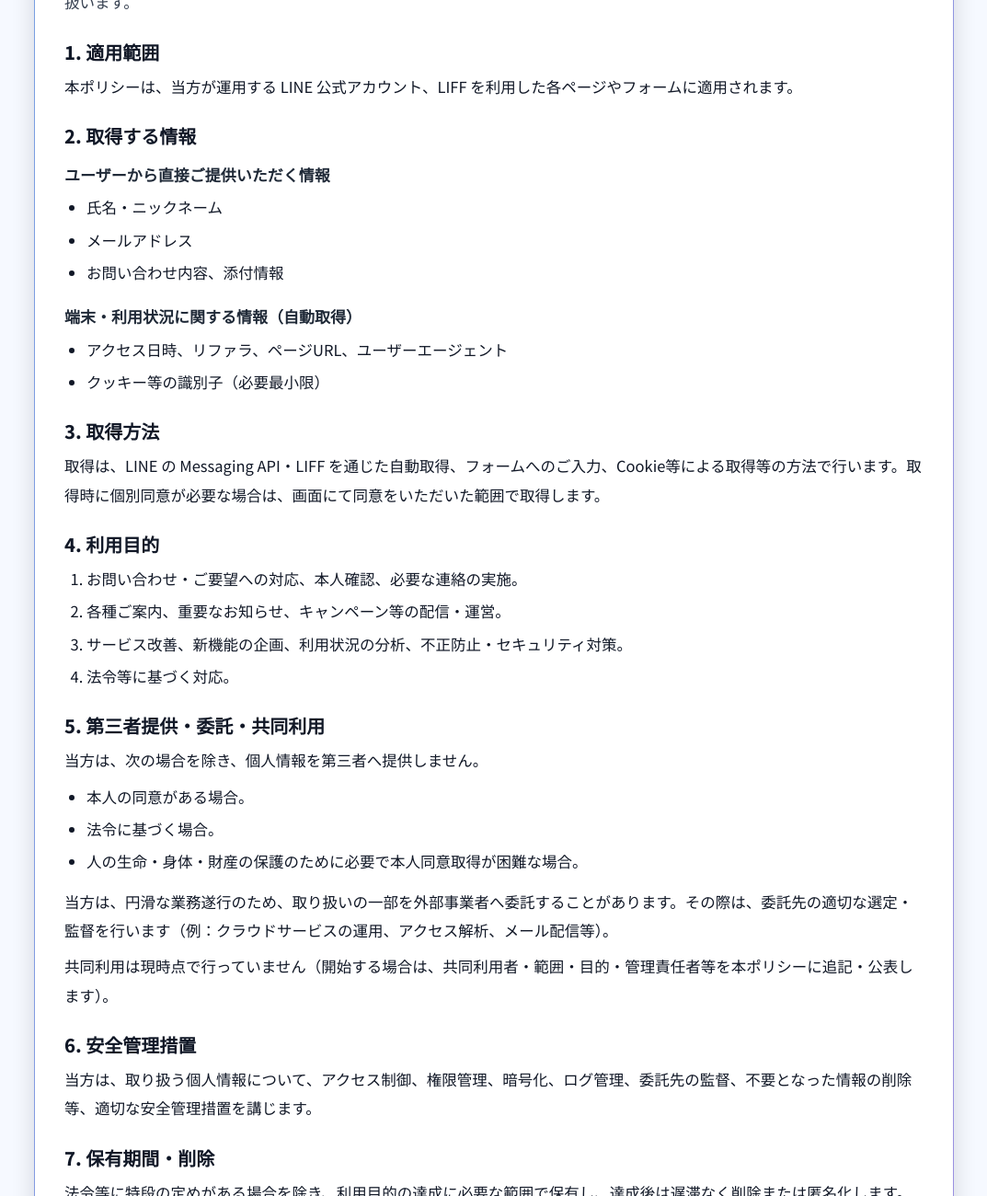
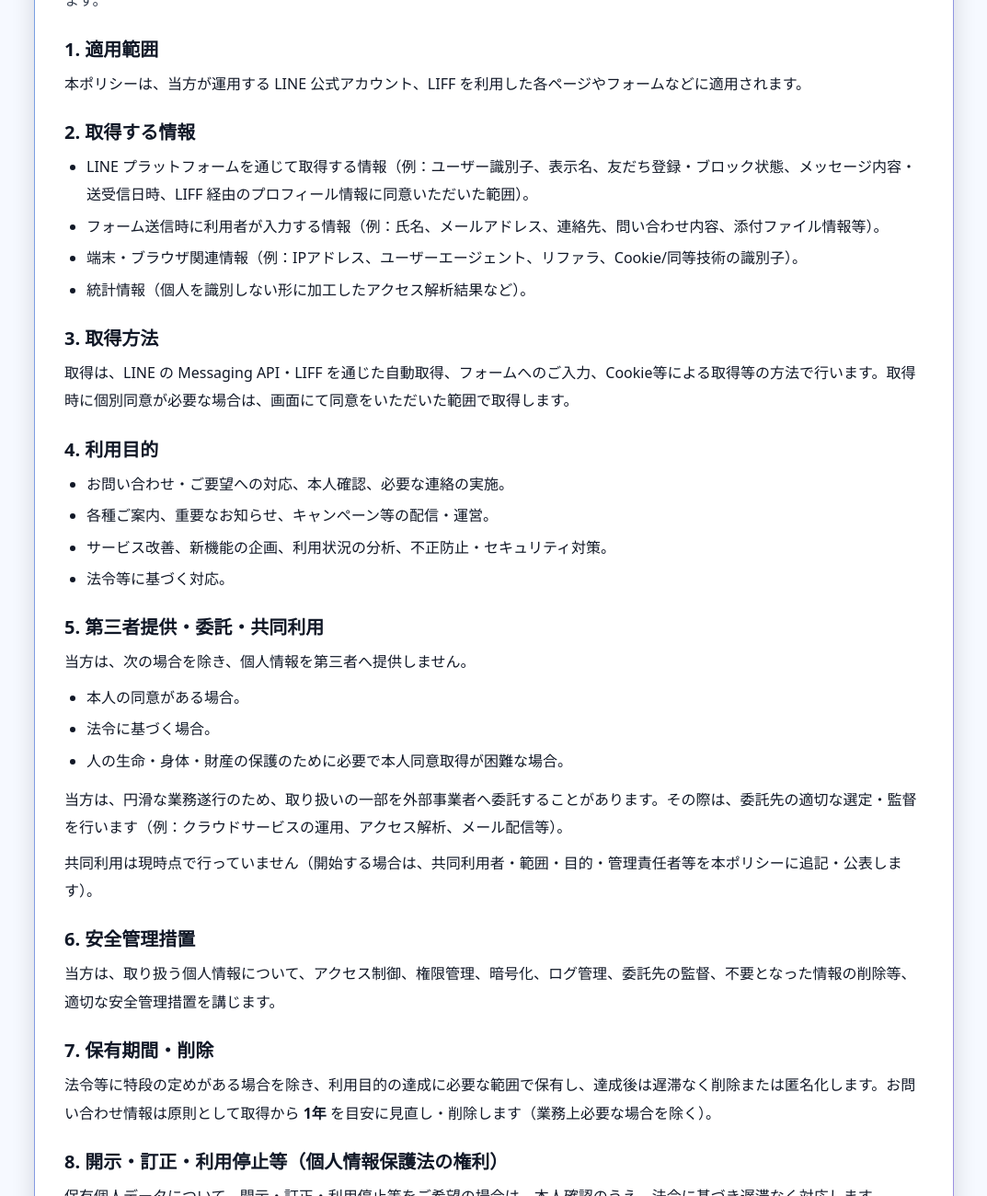
Before and after one commit to SA-KYO/privacy, a plain HTML site: page index.html in a window 1280 px wide. Shown: the part 260-1560 px from the top of the page at 92% size, without its empty margins (103-1176 px from the left). Drawn offline with nearby package versions, Linux system fonts and the light colour scheme.

Commit message:
Update index.html

```diff
--- a/index.html
+++ b/index.html
@@ -1,4 +1,4 @@
-<!doctype html>
+<!DOCTYPE html>
 <html lang="ja">
 <head>
   <meta charset="utf-8" />
@@ -20,11 +20,6 @@
     }
   </script>
 
-  <!-- Web フォント（太め見出しの質感を安定させる／不要なら削除可） -->
-  <link rel="preconnect" href="https://fonts.googleapis.com">
-  <link rel="preconnect" href="https://fonts.gstatic.com" crossorigin>
-  <link href="https://fonts.googleapis.com/css2?family=Noto+Sans+JP:wght@400;500;700;800&display=swap" rel="stylesheet">
-
   <!-- OGP（必要に応じて編集） -->
   <meta property="og:title" content="プライバシーポリシー｜宇治田原つーしん（LINE）">
   <meta property="og:type" content="website">
@@ -32,9 +27,10 @@
   <meta property="og:locale" content="ja_JP">
 
   <style>
+    /* Safe area & ベース余白 */
     :root{
       --gap: clamp(16px, 6vw, 28px);
-      --padT: max(28px, calc(env(safe-area-inset-top) + 24px));
+      --padT: max(28px, calc(env(safe-area-inset-top) + 20px));
       --padB: max(20px, env(safe-area-inset-bottom));
       --maxW: 1000px;
     }
@@ -43,12 +39,14 @@
     @supports not (width: 100dvw){
       .edge{width:min(var(--maxW), calc(100vw - 2*var(--gap)));}
     }
-    /* アンカー位置調整（固定ヘッダーは無いが、余白分の補正） */
+
+    /* 見出しのアンカー用オフセット（ヘッダー分） */
     :target{ scroll-margin-top: 80px; }
 
     /* 印刷フレンドリー */
     @media print{
       body{ background:#fff !important }
+      .no-print{ display:none !important }
       .card { box-shadow:none !important; border:1px solid #ddd }
     }
   </style>
@@ -72,20 +70,18 @@
       <svg class="h-3.5 w-3.5" viewBox="0 0 24 24" fill="none" stroke="currentColor"><path stroke-width="1.6" d="M12 3l9 4.5v9L12 21 3 16.5v-9L12 3Z"/></svg>
       Privacy Policy
     </div>
-    <h1 class="mt-2 bg-gradient-to-r from-blue-500 to-brandPurple-500 bg-clip-text text-transparent
-               text-[26px] sm:text-3xl font-extrabold tracking-[.2px]">
+    <h1 class="mt-2 bg-gradient-to-r from-blue-500 to-brandPurple-500 bg-clip-text text-transparent text-[26px] sm:text-3xl font-extrabold tracking-[.2px]">
       宇治田原つーしん（LINE）プライバシーポリシー
     </h1>
-    <p class="mt-1 text-[13px] sm:text-[14px] text-gray-700/90">
-      本ページは、LINE公式アカウント・LIFF 等を通じた取得情報の取扱いを定めるものです。
-    </p>
+    <p class="mt-1 text-[13px] sm:text-[14px] text-gray-700/90">本ページは、LINE公式アカウント・LIFF 等を通じた取得情報の取扱いを定めるものです。</p>
   </header>
 
-  <!-- 本文カード（※ナビとボタンは削除済み） -->
+  <!-- ※ トップ操作（セクション内ナビ／最下部へ・印刷ボタン）は削除 -->
+
+  <!-- 本文カード -->
   <main class="edge my-4">
     <div class="card rounded-xl p-[1px] bg-gradient-to-br from-blue-500/60 to-brandPurple-500/60 shadow-[0_10px_26px_rgba(2,6,23,.14)]">
-      <article class="rounded-[12px] bg-white ring-1 ring-black/10
-                     p-5 sm:p-8 leading-[1.9] text-[16px] sm:text-[16.5px]">
+      <article class="rounded-[12px] bg-white ring-1 ring-black/10 p-5 sm:p-8 leading-[1.9] text-[15.5px] sm:text-[16px]">
 
         <p class="text-gray-700 mb-6">
           宇治田原つーしん（以下「当方」）は、LINE公式アカウント、LIFFアプリ、各種フォームを通じて取得する利用者に関する情報について、
@@ -93,44 +89,37 @@
         </p>
 
         <section id="scope" class="scroll-mt-24">
-          <h2 class="text-xl font-extrabold text-gray-900 mb-2">1. 適用範囲</h2>
-          <p>本ポリシーは、当方が運用する LINE 公式アカウント、LIFF を利用した各ページやフォームに適用されます。</p>
+          <h2 class="text-xl font-bold text-gray-900 mb-2">1. 適用範囲</h2>
+          <p>本ポリシーは、当方が運用する LINE 公式アカウント、LIFF を利用した各ページやフォームなどに適用されます。</p>
         </section>
 
         <section id="info" class="mt-6 scroll-mt-24">
-          <h2 class="text-xl font-extrabold text-gray-900 mb-2">2. 取得する情報</h2>
-
-          <h3 class="text-[17px] font-bold text-gray-800 mt-3 mb-1">ユーザーから直接ご提供いただく情報</h3>
+          <h2 class="text-xl font-bold text-gray-900 mb-2">2. 取得する情報</h2>
           <ul class="list-disc pl-6 space-y-1">
-            <li>氏名・ニックネーム</li>
-            <li>メールアドレス</li>
-            <li>お問い合わせ内容、添付情報</li>
-          </ul>
-
-          <h3 class="text-[17px] font-bold text-gray-800 mt-4 mb-1">端末・利用状況に関する情報（自動取得）</h3>
-          <ul class="list-disc pl-6 space-y-1">
-            <li>アクセス日時、リファラ、ページURL、ユーザーエージェント</li>
-            <li>クッキー等の識別子（必要最小限）</li>
+            <li>LINE プラットフォームを通じて取得する情報（例：ユーザー識別子、表示名、友だち登録・ブロック状態、メッセージ内容・送受信日時、LIFF 経由のプロフィール情報に同意いただいた範囲）。</li>
+            <li>フォーム送信時に利用者が入力する情報（例：氏名、メールアドレス、連絡先、問い合わせ内容、添付ファイル情報等）。</li>
+            <li>端末・ブラウザ関連情報（例：IPアドレス、ユーザーエージェント、リファラ、Cookie/同等技術の識別子）。</li>
+            <li>統計情報（個人を識別しない形に加工したアクセス解析結果など）。</li>
           </ul>
         </section>
 
         <section id="method" class="mt-6 scroll-mt-24">
-          <h2 class="text-xl font-extrabold text-gray-900 mb-2">3. 取得方法</h2>
+          <h2 class="text-xl font-bold text-gray-900 mb-2">3. 取得方法</h2>
           <p>取得は、LINE の Messaging API・LIFF を通じた自動取得、フォームへのご入力、Cookie等による取得等の方法で行います。取得時に個別同意が必要な場合は、画面にて同意をいただいた範囲で取得します。</p>
         </section>
 
         <section id="purposes" class="mt-6 scroll-mt-24">
-          <h2 class="text-xl font-extrabold text-gray-900 mb-2">4. 利用目的</h2>
-          <ol class="list-decimal pl-6 space-y-1">
+          <h2 class="text-xl font-bold text-gray-900 mb-2">4. 利用目的</h2>
+          <ul class="list-disc pl-6 space-y-1">
             <li>お問い合わせ・ご要望への対応、本人確認、必要な連絡の実施。</li>
             <li>各種ご案内、重要なお知らせ、キャンペーン等の配信・運営。</li>
             <li>サービス改善、新機能の企画、利用状況の分析、不正防止・セキュリティ対策。</li>
             <li>法令等に基づく対応。</li>
-          </ol>
+          </ul>
         </section>
 
         <section id="third" class="mt-6 scroll-mt-24">
-          <h2 class="text-xl font-extrabold text-gray-900 mb-2">5. 第三者提供・委託・共同利用</h2>
+          <h2 class="text-xl font-bold text-gray-900 mb-2">5. 第三者提供・委託・共同利用</h2>
           <p class="mb-2">当方は、次の場合を除き、個人情報を第三者へ提供しません。</p>
           <ul class="list-disc pl-6 space-y-1 mb-3">
             <li>本人の同意がある場合。</li>
@@ -142,18 +131,18 @@
         </section>
 
         <section id="security" class="mt-6 scroll-mt-24">
-          <h2 class="text-xl font-extrabold text-gray-900 mb-2">6. 安全管理措置</h2>
+          <h2 class="text-xl font-bold text-gray-900 mb-2">6. 安全管理措置</h2>
           <p>当方は、取り扱う個人情報について、アクセス制御、権限管理、暗号化、ログ管理、委託先の監督、不要となった情報の削除等、適切な安全管理措置を講じます。</p>
         </section>
 
         <section id="retention" class="mt-6 scroll-mt-24">
-          <h2 class="text-xl font-extrabold text-gray-900 mb-2">7. 保有期間・削除</h2>
+          <h2 class="text-xl font-bold text-gray-900 mb-2">7. 保有期間・削除</h2>
           <p>法令等に特段の定めがある場合を除き、利用目的の達成に必要な範囲で保有し、達成後は遅滞なく削除または匿名化します。お問い合わせ情報は原則として取得から
             <strong>1年</strong> を目安に見直し・削除します（業務上必要な場合を除く）。</p>
         </section>
 
         <section id="rights" class="mt-6 scroll-mt-24">
-          <h2 class="text-xl font-extrabold text-gray-900 mb-2">8. 開示・訂正・利用停止等（個人情報保護法の権利）</h2>
+          <h2 class="text-xl font-bold text-gray-900 mb-2">8. 開示・訂正・利用停止等（個人情報保護法の権利）</h2>
           <p>保有個人データについて、開示・訂正・利用停止等をご希望の場合は、本人確認のうえ、法令に基づき遅滞なく対応します。</p>
           <ul class="list-disc pl-6 space-y-1">
             <li>請求方法：本ページ末尾の窓口にご連絡ください。</li>
@@ -162,15 +151,15 @@
         </section>
 
         <section id="cookies" class="mt-6 scroll-mt-24">
-          <h2 class="text-xl font-extrabold text-gray-900 mb-2">9. クッキー等の利用・外部送信</h2>
+          <h2 class="text-xl font-bold text-gray-900 mb-2">9. クッキー等の利用・外部送信</h2>
           <p class="mb-2">当方は、サイトの利便性向上や統計分析のため、Cookie・類似技術を利用する場合があります。これに伴い、以下の情報が外部事業者へ送信されることがあります（利用の有無に応じて調整してください）。</p>
           <div class="overflow-x-auto">
-            <table class="w-full text-[15px] border border-gray-200">
+            <table class="w-full text-sm border border-gray-200">
               <thead class="bg-gray-50">
                 <tr>
-                  <th class="p-2 border-b text-left">送信先</th>
-                  <th class="p-2 border-b text-left">送信される可能性のある情報</th>
-                  <th class="p-2 border-b text-left">利用目的</th>
+                  <th class="p-2 border-b">送信先</th>
+                  <th class="p-2 border-b">送信される可能性のある情報</th>
+                  <th class="p-2 border-b">利用目的</th>
                 </tr>
               </thead>
               <tbody>
@@ -184,6 +173,13 @@
                   <td class="p-2 border-b">フォーム送信データ、IPアドレス、UA 等</td>
                   <td class="p-2 border-b">問い合わせ管理、運用・分析</td>
                 </tr>
+                <!-- 使用時のみ：
+                <tr>
+                  <td class="p-2 border-b">Google Analytics</td>
+                  <td class="p-2 border-b">クッキーID、アクセスログ、端末情報 等</td>
+                  <td class="p-2 border-b">アクセス解析、サイト改善</td>
+                </tr>
+                -->
               </tbody>
             </table>
           </div>
@@ -191,22 +187,22 @@
         </section>
 
         <section id="minor" class="mt-6 scroll-mt-24">
-          <h2 class="text-xl font-extrabold text-gray-900 mb-2">10. 未成年の方の情報</h2>
+          <h2 class="text-xl font-bold text-gray-900 mb-2">10. 未成年の方の情報</h2>
           <p>未成年の方が情報を提供する場合、保護者の同意を得たうえで行ってください。</p>
         </section>
 
         <section id="revision" class="mt-6 scroll-mt-24">
-          <h2 class="text-xl font-extrabold text-gray-900 mb-2">11. 改定</h2>
+          <h2 class="text-xl font-bold text-gray-900 mb-2">11. 改定</h2>
           <p>本ポリシーは、法令改正やサービス内容の変更に応じて改定することがあります。重要な変更がある場合は、LINEや当方ウェブページ等でお知らせします。</p>
         </section>
 
         <section id="controller" class="mt-6 scroll-mt-24">
-          <h2 class="text-xl font-extrabold text-gray-900 mb-2">12. 事業者等の名称</h2>
+          <h2 class="text-xl font-bold text-gray-900 mb-2">12. 事業者等の名称</h2>
           <p>名称：<strong>宇治田原つーしん</strong></p>
         </section>
 
         <section id="contact" class="mt-6 scroll-mt-24">
-          <h2 class="text-xl font-extrabold text-gray-900 mb-2">13. お問い合わせ窓口</h2>
+          <h2 class="text-xl font-bold text-gray-900 mb-2">13. お問い合わせ窓口</h2>
           <p>本ポリシー、個人情報の取扱いに関するご質問は、次の窓口へご連絡ください。</p>
           <ul class="list-disc pl-6">
             <li>問い合わせフォーム：<a href="https://sa-kyo.github.io/ujitu-form/" target="_blank" rel="noopener" class="underline">https://sa-kyo.github.io/ujitu-form/</a></li>
@@ -226,8 +222,8 @@
     </div>
   </main>
 
-  <!-- フッター操作（ページトップ／サイトトップ） -->
-  <footer class="edge pb-[var(--padB)] pt-4">
+  <!-- フッター操作 -->
+  <footer class="edge pb-[var(--padB)] pt-4 no-print">
     <div class="flex flex-wrap items-center justify-between gap-3">
       <button onclick="window.scrollTo({top:0,behavior:'smooth'})"
         class="rounded-lg border border-gray-300 bg-white px-3 py-2 text-[12px]">ページ上部へ</button>
```
